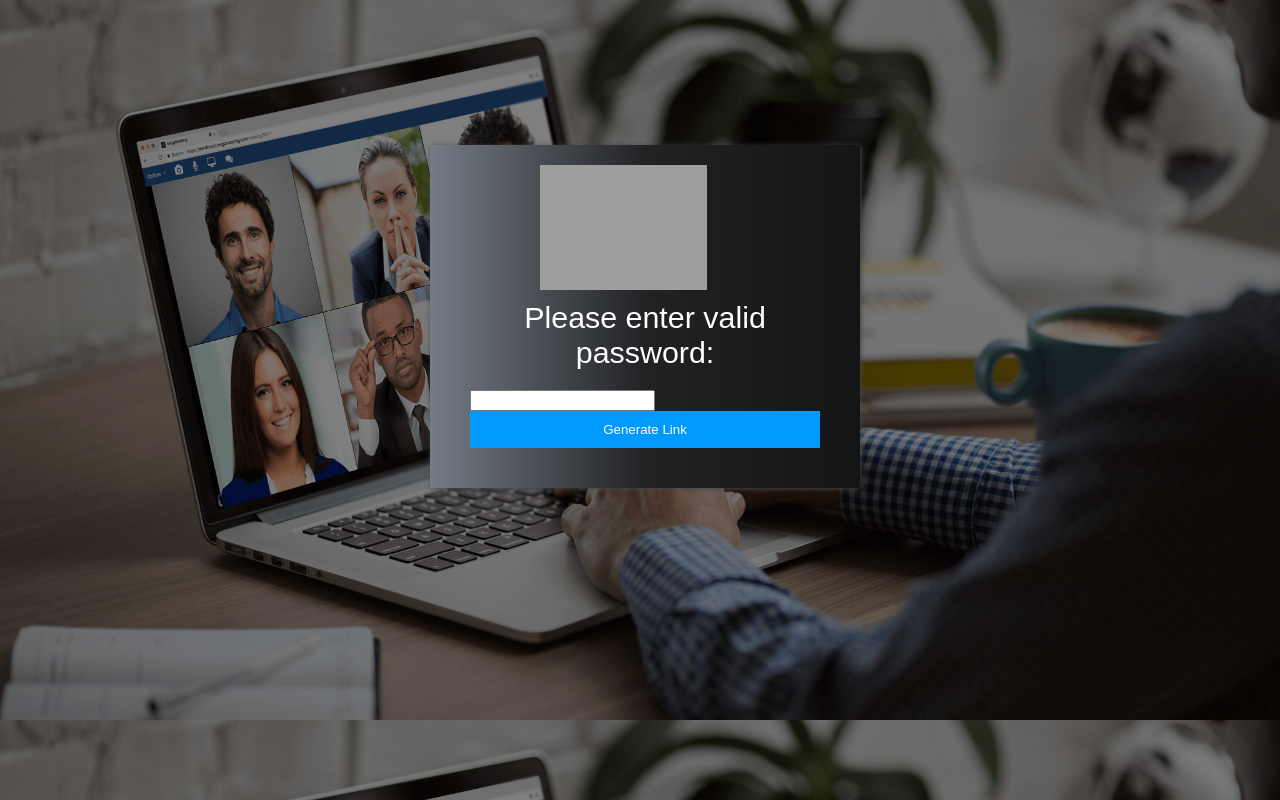
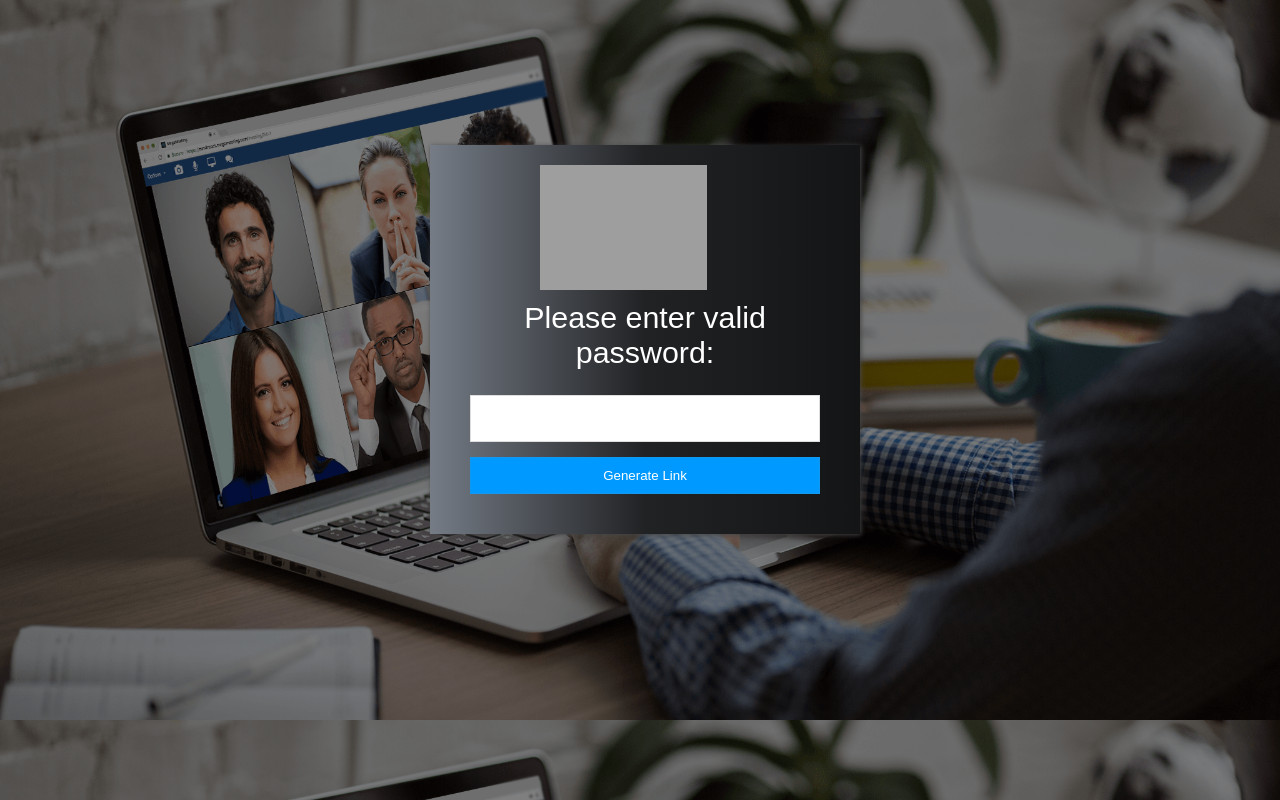
Before and after one commit to Coral-Telecom-Ltd/Auto-VPN, a PHP site: page /verify.php in a window 1280 px wide. Run offline with PHP 8.4, Linux system fonts and the light colour scheme; grey boxes are pictures that could not be loaded.

Commit message:
Update verify.php

```diff
--- a/verify.php
+++ b/verify.php
@@ -52,7 +52,7 @@ else {
             <div>
                 <div>
                     <input type="text" id="username" name="username"
-                        class="password" />
+                        class="inputBox" />
                 </div>
             </div>
             <div>
```
